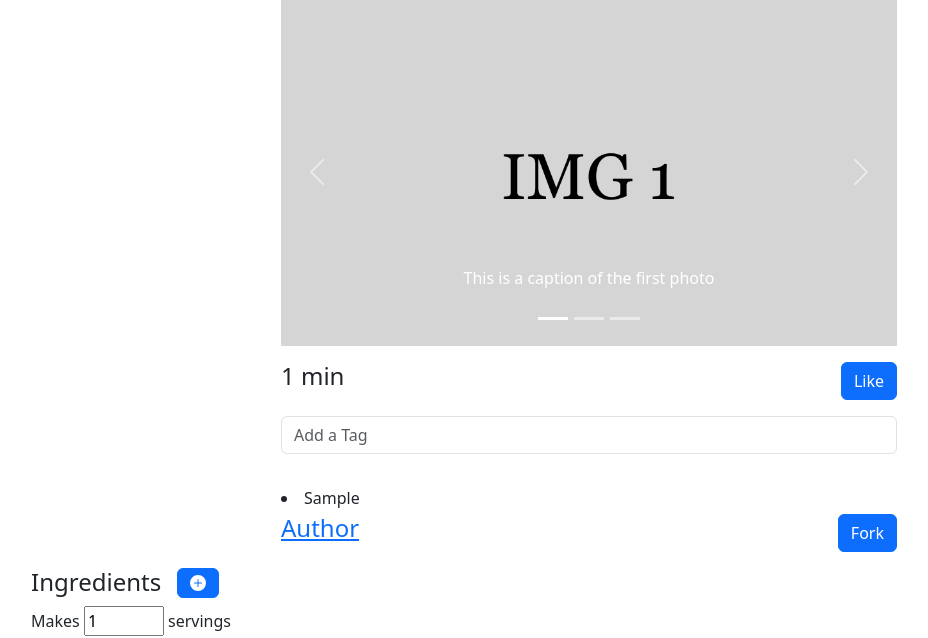
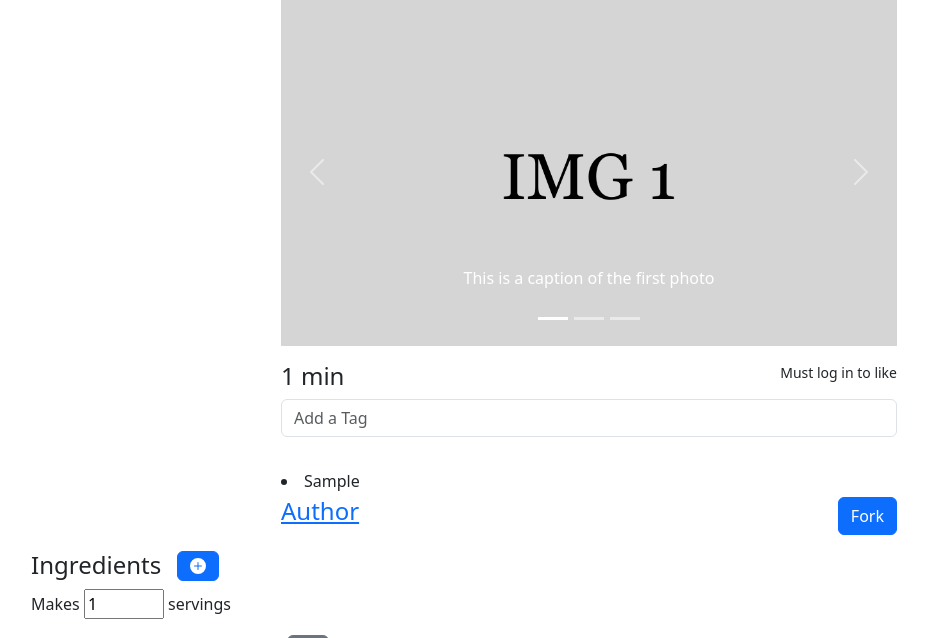
Before and after one commit to uva-cs3240-s22/group-project-a-11, a Django app: page /recipe/1 in a window 1280 px wide. Shown: the part 143-781 px from the top of the page, without its empty margins (51-979 px from the left). Run offline with Django 4.2, Linux system fonts and the light colour scheme; tables that the repository leaves empty hold one stand-in row (values such as "Sample post"); some libraries are stand-ins or nearby versions.

Commit message:
Update recipe.html

```diff
--- a/home/templates/recipe.html
+++ b/home/templates/recipe.html
@@ -56,15 +56,17 @@
             <div class="col text-end">
                 <form action="{% url 'like' recipe.pk %}" method='POST'>
                 {% csrf_token %}
-
-                    {% if liked %}
-                    <button class="btn btn-danger", type="submit", name="button_id",
-                    value="{{recipe.pk}}">Unlike</button>
+                    {% if user.is_authenticated %}
+                        {% if liked %}
+                        <button class="btn btn-danger", type="submit", name="button_id",
+                        value="{{recipe.pk}}">Unlike</button>
+                        {% else %}
+                        <button class="btn btn-primary", type="submit", name="button_id",
+                        value="{{recipe.pk}}">Like</button>
+                        {% endif %}
                     {% else %}
-                    <button class="btn btn-primary", type="submit", name="button_id",
-                    value="{{recipe.pk}}">Like</button>
+                    <small>Must log in to like</small>
                     {% endif %}
-
                 </form>
             </div>
             <form method="POST">
```
